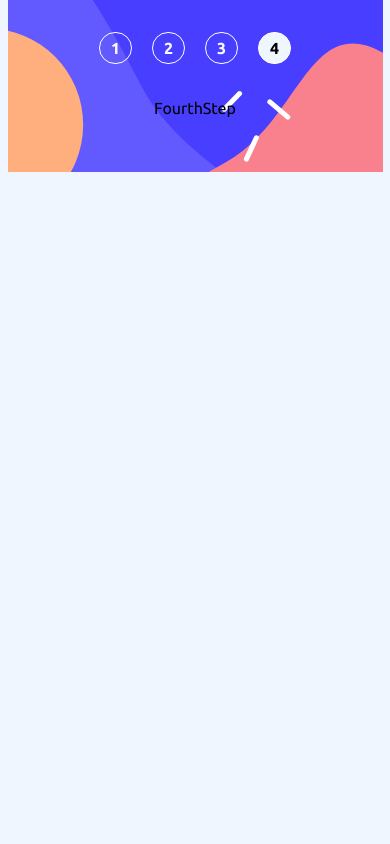
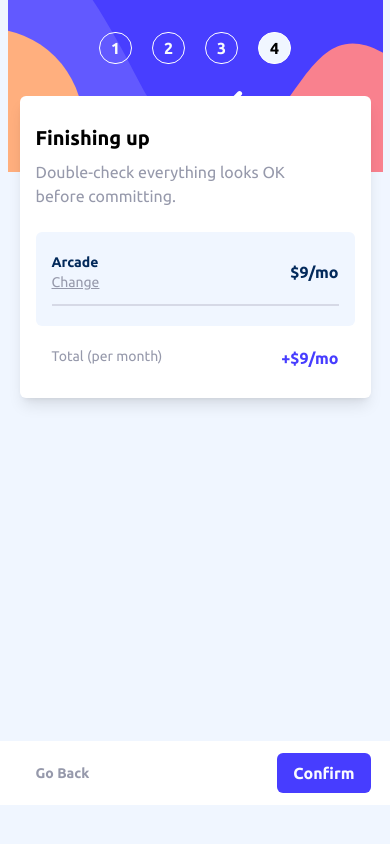
Before and after one commit to Robertron624/multi-step-form, a React (Vite) app: page /fourth in a window 390 px wide. Built offline with nearby package versions, Linux system fonts and the light colour scheme.

Commit message:
fourth step mobile done

```diff
--- a/src/components/Footer.tsx
+++ b/src/components/Footer.tsx
@@ -29,6 +29,8 @@
 
     const prevStep: string | undefined = backMap[location.pathname];
 
+
+
     const handleBackRedirect = () => {
         navigate(prevStep);
     }
@@ -47,8 +49,8 @@
                     </button>
                 )}
 
-                <button type="submit" className="bg-marine-blue text-light-gray font-bold py-2 px-4 rounded-md">
-                    Next Step
+                <button type="submit" className={`${currentStep == "4" ? "bg-purplish-blue" : "bg-marine-blue"} text-alabaster font-bold py-2 px-4 rounded-md`}>
+                    {currentStep == "4" ? "Confirm" : "Next Step"}
                 </button>
             </div>
         </div>
--- a/src/constants.ts
+++ b/src/constants.ts
@@ -13,7 +13,18 @@
     },
 ];
 
-export const PLANS = [
+export interface Plan {
+    id: string;
+    name: string;
+    price: {
+        monthly: number;
+        yearly: number;
+    };
+    yearlyDiscount: string;
+    iconUrl: string;
+}
+
+export const PLANS: Plan[] = [
     {
         id: "arcade",
         name: "Arcade",
@@ -67,8 +78,8 @@
         feature: "Access to multiplayer games",
     },
     {
-        id: "large-storage",
-        name: "Large Storage",
+        id: "larger-storage",
+        name: "Larger Storage",
         price: {
             monthly: 2,
             yearly: 20,
--- a/src/state.tsx
+++ b/src/state.tsx
@@ -1,14 +1,14 @@
 import React, { createContext, useState } from "react";
 import { Addon } from "./constants";
-
+import { Plan } from "./constants";
 interface AppState {
     name?: string;
     email?: string;
     phone?: string;
 
     // Second step
-    plan?: "arcade" | "advanced" | "pro";
-    period?: "yearly" | "monthly";
+    plan: Plan;
+    period: "yearly" | "monthly";
     addons?: Addon[];
 }
 
@@ -18,6 +18,17 @@
     children: React.ReactNode;
 }
 
+const defaultPlan: Plan  =     {
+    id: "arcade",
+    name: "Arcade",
+    price: {
+        monthly: 9,
+        yearly: 90,
+    },
+    yearlyDiscount: "2 months free",
+    iconUrl: "/icon-arcade.svg"
+}
+
 export function AppProvider({ children }: AppStateProviderProps) {
     // value is an array with two elements: [state, setState]
 
@@ -25,8 +36,8 @@
         name: "",
         email: "",
         phone: "",
-        plan: undefined,
-        period: undefined,
+        plan: defaultPlan,
+        period: "monthly",
         addons: [],
     });
 
--- a/src/steps/FirstStep.tsx
+++ b/src/steps/FirstStep.tsx
@@ -78,6 +78,9 @@
                                 placeholder="e.g. stephenking@lorem.com"
                                 {...register("email", {
                                     required: "Email is required",
+                                    validate: (value) =>
+                                        value?.includes("@") ||
+                                        "Email must include @",
                                 })}
                             />
                             {errors.email && (
--- a/src/steps/FourthStep.tsx
+++ b/src/steps/FourthStep.tsx
@@ -1,7 +1,84 @@
+import Footer from "../components/Footer";
+import { useAppState } from "../state";
+
 const FourthStep = () => {
-  return (
-    <div>FourthStep</div>
-  )
-}
 
-export default FourthStep
+    const [state] = useAppState();
+
+    const { period, plan, addons } = state;
+
+    const totalAddonsAmount = addons?.reduce((acc, addon) => {
+      return acc + addon.price[period];
+    }, 0);
+
+    const total = totalAddonsAmount ? totalAddonsAmount + plan?.price[period] : plan?.price[period];
+
+    return (
+        <div className="">
+            <div>
+                <fieldset className="flex flex-col justify-between h-[84vh]">
+                    <div className="w-[90%] mb-6 shadow-lg mx-auto bg-white rounded-md px-4 py-7 text-left">
+                        <legend className="font-bold text-xl mb-2">
+                            Finishing up
+                        </legend>
+                        <p className="text-cool-gray text-base mb-6 max-w-[16rem]">
+                            Double-check everything looks OK before committing.
+                        </p>
+                        <div className="bg-magnolia rounded-md px-4 py-5">
+                            <div className="flex justify-between border-b-2 border-light-gray pb-3 items-center">
+                                <p className="flex flex-col">
+                                    <span className="font-bold text-sm text-marine-blue">
+                                        {plan?.name}
+                                    </span>
+                                    <a
+                                        href="/third"
+                                        className="text-cool-gray underline text-sm"
+                                    >
+                                        Change
+                                    </a>
+                                </p>
+                                <p className="font-bold text-marine-blue">
+                                    ${plan?.price[period]}
+                                    {period === "yearly" ? "/yr" : "/mo"}
+                                </p>
+                            </div>
+                            {addons?.length ? (
+                                <div className="pt-3 flex flex-col gap-1">
+                                    {addons.map((addon) => {
+                                      const { id, name, price } = addon;
+                                      return(
+                                        <p key={id} className="flex justify-between">
+                                          <span className="text-sm text-cool-gray">
+                                            {name}
+                                          </span>
+                                          <span className="text-sm font-semibold text-marine-blue">
+                                            +${price[period]}{period === "yearly" ? "/yr" : "/mo"}
+                                          </span>
+                                        </p>
+                                      )
+                                    })}
+
+                                </div>
+                            ) : null}
+                        </div>
+                        <p className="flex mt-5 justify-between px-4">
+                            <span className="text-sm text-cool-gray">
+                              Total ({period === "yearly"
+                                    ? "per year"
+                                    : "per month"})
+                              </span>
+                              <span>
+                                <span className="text-base font-bold text-purplish-blue">
+                                  +${total}{period === "yearly" ? "/yr" : "/mo"}
+                                </span>
+                              </span>
+                        </p>
+                    </div>
+                    <Footer/>
+                </fieldset>
+            </div>
+        </div>
+    );
+};
+
+export default FourthStep;
--- a/src/steps/SecondStep.tsx
+++ b/src/steps/SecondStep.tsx
@@ -1,7 +1,7 @@
 import Footer from "../components/Footer";
 import { useAppState } from "../state";
 import { useNavigate } from "react-router-dom";
-import { PLANS } from "../constants";
+import { PLANS, Plan as PlanType } from "../constants";
 import { useState } from "react";
 
 import "./SecondStep.css";
@@ -20,13 +20,13 @@
     const navigate = useNavigate();
 
     interface FormData {
-        plan: "arcade" | "advanced" | "pro";
+        plan: PlanType;
         period: "yearly" | "monthly";
     }
 
     const handleSubmit = () => {
         const data: FormData = {
-            plan: selectedPlan,
+            plan: PLANS.find((plan) => plan.id === selectedPlan)!,
             period: selectedPeriod,
         };
 
```
